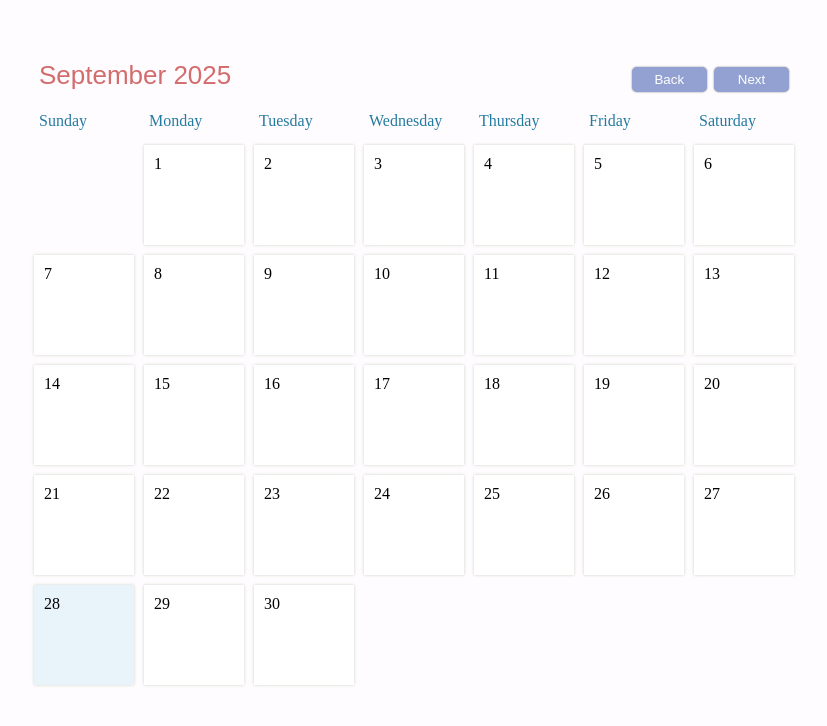
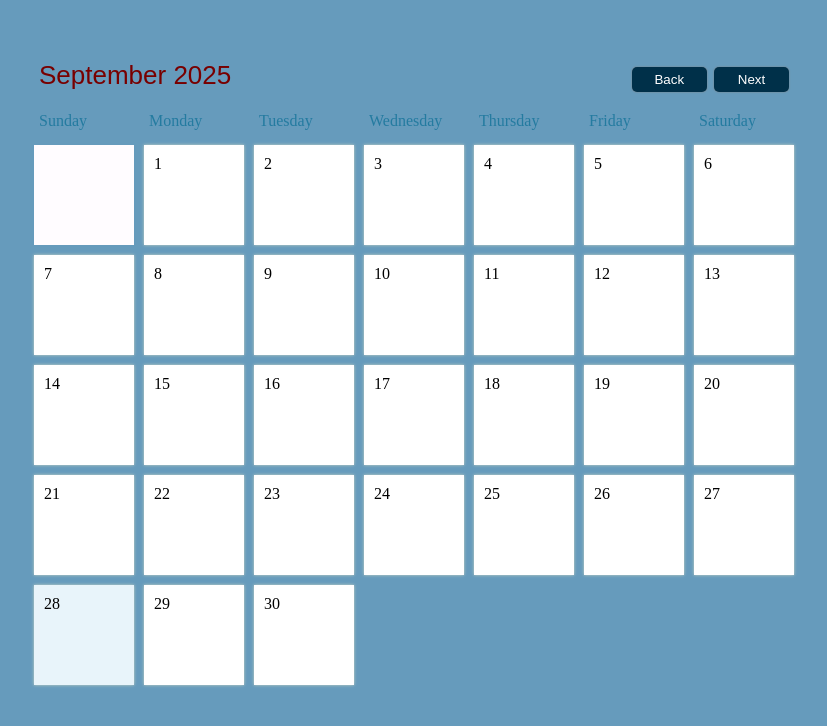
Before and after one commit to KateRielly/Cal, a plain HTML site: page index.html in a window 1280 px wide. Shown: the whole page, without its empty margins (226-1053 px from the left). Drawn offline with Linux system fonts and the light colour scheme.

Commit message:
Update style.css

```diff
--- a/style.css
+++ b/style.css
@@ -2,7 +2,7 @@ body {
 	display: flex;
 	margin-top: 50px;
 	justify-content: center;
-	background-color: #FFFCFF;
+	background-color: #669bbc;
   }
   button {
 	width: 75px;
@@ -17,14 +17,14 @@ body {
 
   #header {
 	padding: 10px;
-	color: #d36c6c;
+	color: #780000;
 	font-size: 26px;
 	font-family: sans-serif;
 	display: flex;
 	justify-content: space-between;
   }
   #header button {
-	background-color:#92a1d1;
+	background-color:#003049;
   }
   #container {
 	width: 770px;
```
